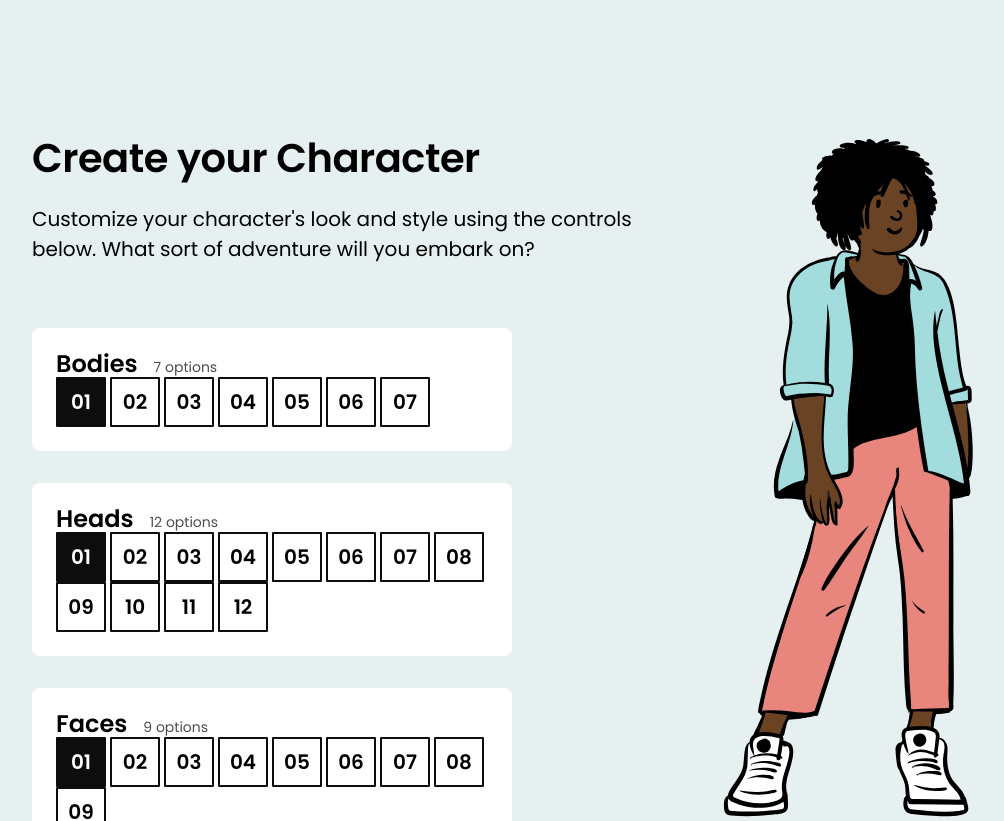
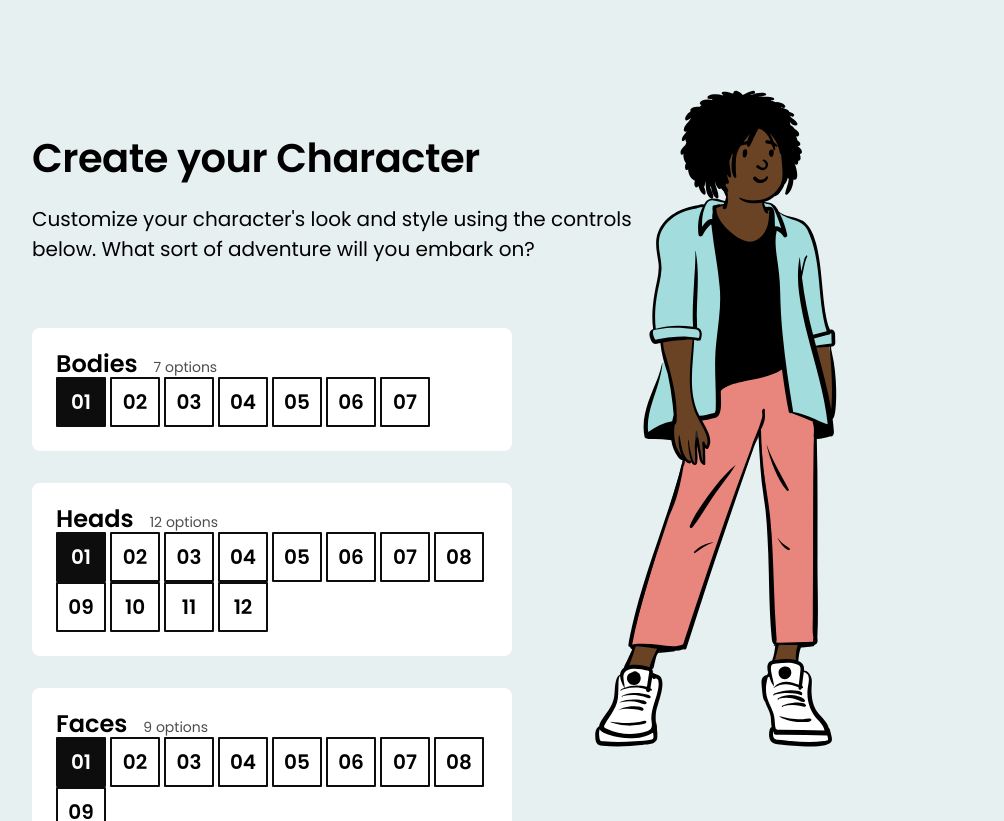
Before and after one commit to HIMDanny/character-creator, a React (Vite) app: page / in a window 1280 px wide. Shown: the top 821 px of the page, without its empty margins (128-1132 px from the left). Built offline with nearby package versions, Linux system fonts and the light colour scheme.

Commit message:
style: adjust layout dimensions in CharacterEditor
Exercise 2

```diff
--- a/src/components/CharacterEditor/CharacterEditor.module.css
+++ b/src/components/CharacterEditor/CharacterEditor.module.css
@@ -7,7 +7,7 @@
 
 .header {
   padding-bottom: 64px;
-  max-width: 65%;
+  width: 65%;
 }
 
 .title {
@@ -25,12 +25,12 @@
 
 .characterWrapper {
   position: fixed;
-  top: 128px;
-  left: 65%;
-  width: 35%;
+  top: 10%;
+  left: 55%;
+  bottom: 5%;
   min-height: 500px;
 }
 
 .controlColumn {
-  max-width: 50%;
+  width: 50%;
 }
```
